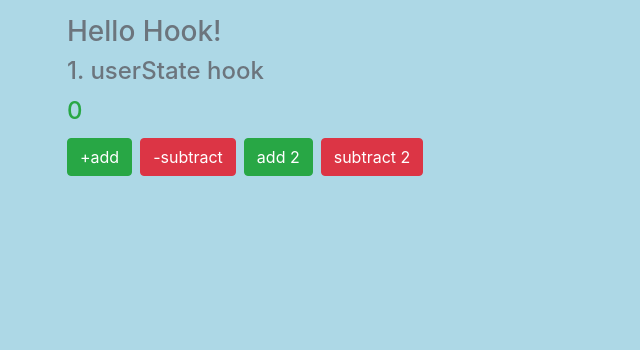
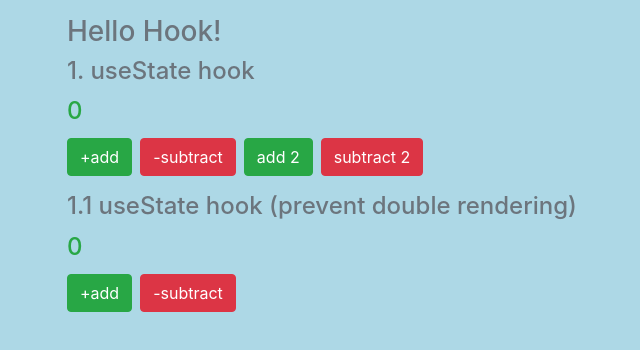
Before and after one commit to kleimenov/React-hooks, a React (Create React App) app: page / in a window 1280 px wide. Shown: the top 350 px of the page, without its empty margins (188-828 px from the left). Built offline with nearby package versions, Linux system fonts and the light colour scheme.

Commit message:
add demonstrative functions add 2 and subtract 2

```diff
--- a/src/App.js
+++ b/src/App.js
@@ -1,5 +1,6 @@
 import React from "react";
 import State from "./Components/State";
+import StateII from "./Components/StateII"
 
 function App() {
   return (
@@ -8,6 +9,7 @@ function App() {
         <h3 className="text-secondary">Hello Hook!</h3>
         <ul className="list-unstyled text-secondary">
           <State />
+          <StateII />
         </ul>
       </div>
     </div>
--- a/src/Components/State.js
+++ b/src/Components/State.js
@@ -20,11 +20,11 @@ const State = () => {
   you will decrease by one and the cherry on top is the plus 2 button, which adds 2 to the previous value
   */
 
-
+  console.log(counter)
 
   return (
-    <li>
-      <h4>1. userState hook</h4>
+    <li className="mb-3">
+      <h4>1. useState hook</h4>
       {counter >= 0 ? (
         <h4 className="text-success py-1 py-1">{counter}</h4>
       ) : (
--- /dev/null
+++ b/src/Components/StateII.js
@@ -0,0 +1,37 @@
+import React, { useState } from "react";
+
+const State = () => {
+
+  const [counter, setCounter] = useState(0);
+
+
+  return (
+    <li className="mb-3">
+      <h4>1.1 useState hook (prevent double rendering)</h4>
+      {counter >= 0 ? (
+        <h4 className="text-success py-1 py-1">{counter}</h4>
+      ) : (
+        <h4 className="text-danger py-1 py-1">{counter}</h4>
+      )}
+
+      <button
+        onClick={() => {
+          setCounter(counter + 1);
+        }}
+        className="btn btn-success"
+      >
+        +add
+      </button>
+      <button
+        onClick={() => {
+          setCounter(counter - 1);
+        }}
+        className="btn btn-danger ml-2"
+      >
+        -subtract
+      </button>
+    </li>
+  );
+};
+
+export default State;
```
